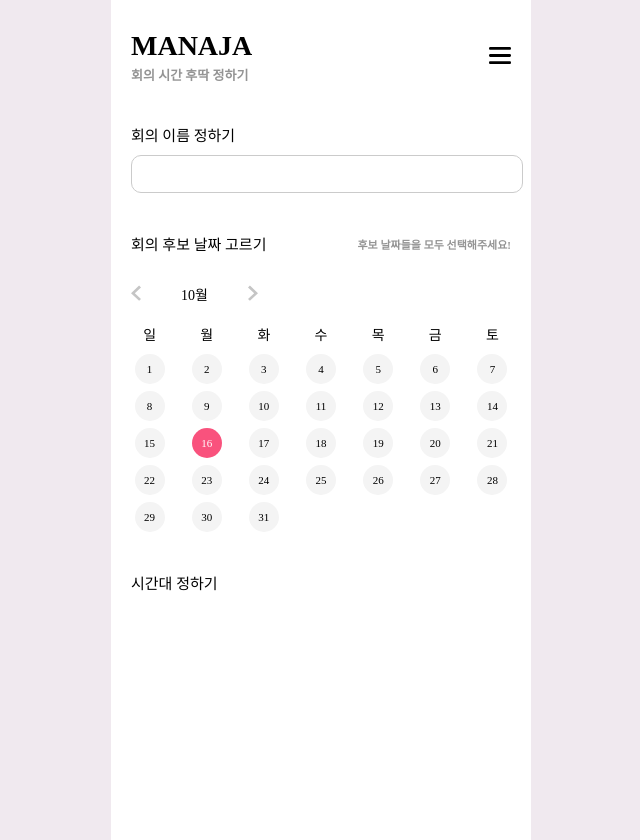
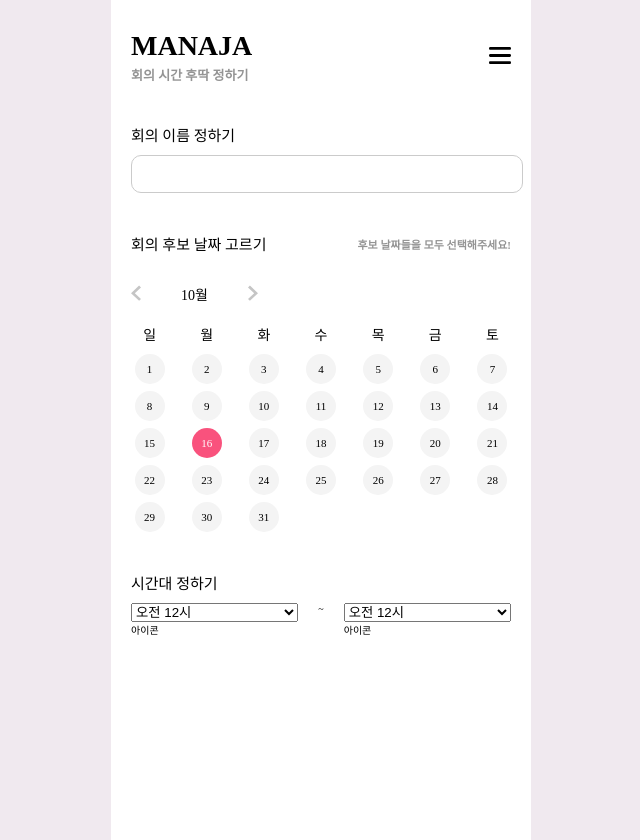
Before and after one commit to kimtaejin3/manaja, a React (Create React App) app: page / in a window 1280 px wide. Shown: the whole page, without its empty margins (319-959 px from the left). Built offline with nearby package versions, Linux system fonts and the light colour scheme.

Commit message:
design: MeetingTimeField 컴포넌트 마크업 완료 및 일부 스타일링

```diff
--- a/src/components/fields/MeetingTimeField.jsx
+++ b/src/components/fields/MeetingTimeField.jsx
@@ -4,6 +4,23 @@ export default function MeetingTimeField() {
   return (
     <div className={styles.container}>
       <label>시간대 정하기</label>
+      <div className={styles.timeSelection}>
+        <div>
+          <select>
+            <option>오전 12시</option>
+            <option>오전 1시</option>
+          </select>
+          <span>아이콘</span>
+        </div>
+        <span>~</span>
+        <div>
+          <select>
+            <option>오전 12시</option>
+            <option>오전 1시</option>
+          </select>
+          <span>아이콘</span>
+        </div>
+      </div>
     </div>
   );
 }
--- a/src/components/fields/MeetingTimeField.module.scss
+++ b/src/components/fields/MeetingTimeField.module.scss
@@ -6,4 +6,19 @@
   label {
     @include mainText;
   }
+
+  .timeSelection {
+    margin-top: 10px;
+    display: flex;
+    gap: 20px;
+
+    div {
+      flex-basis: 0;
+      flex-grow: 1;
+
+      select {
+        width: 100%;
+      }
+    }
+  }
 }
```
